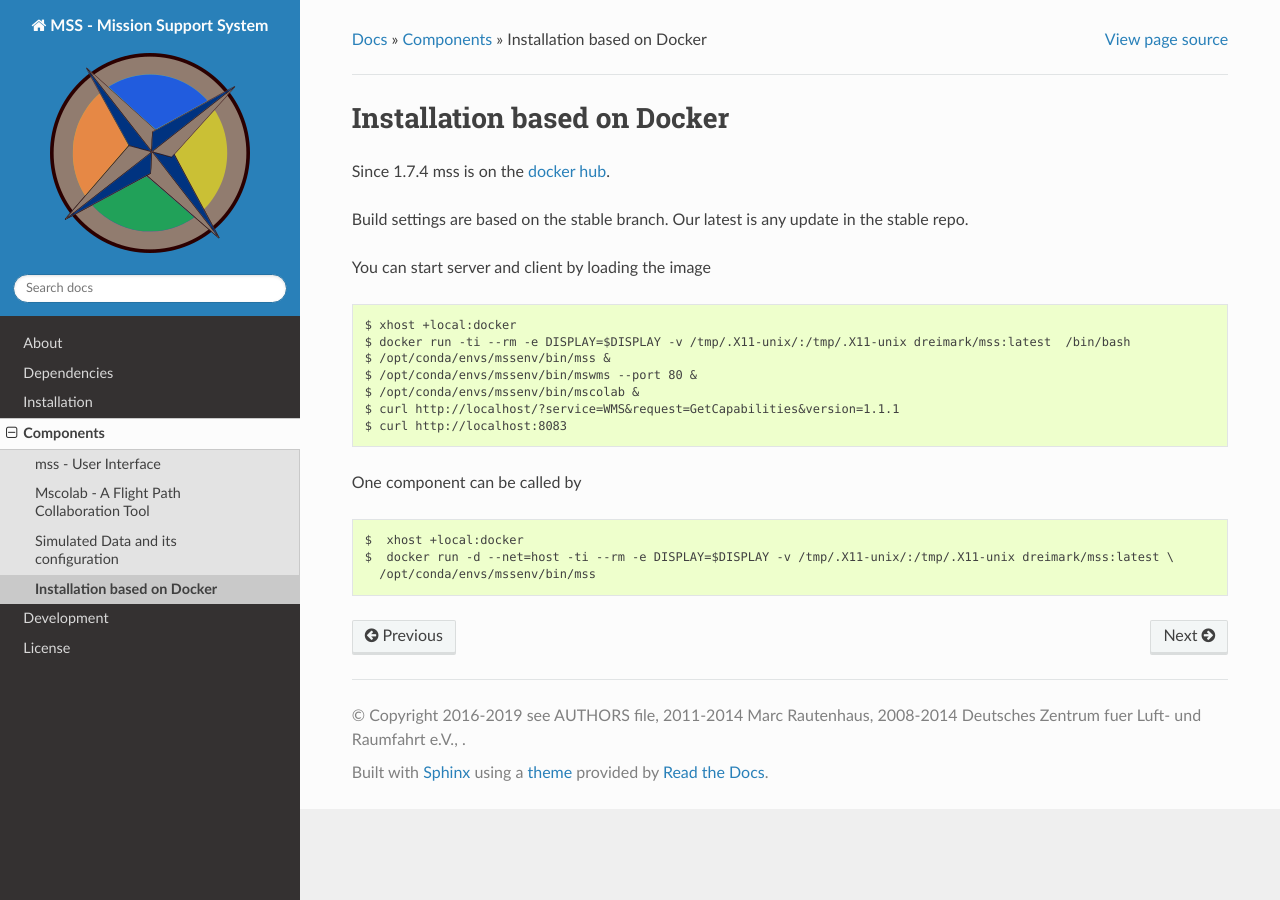
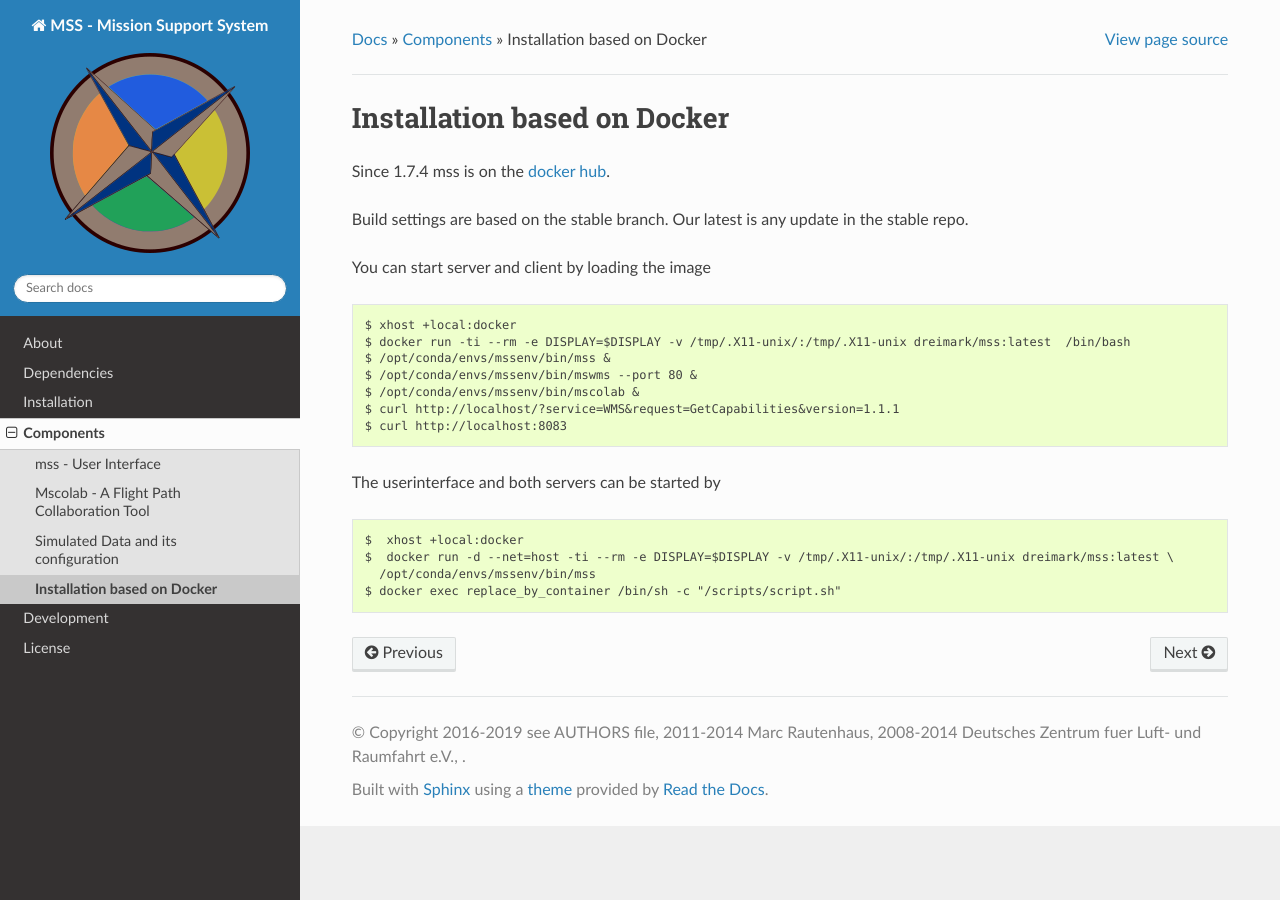
Before and after one commit to Open-MSS/MSS, a Sphinx documentation site: the page built from docs/docker_based_installation.rst, in a window 1280 px wide. Built offline with Sphinx 7.4.7 and the Read the Docs theme 2.0.0, drawn with Linux system fonts in a browser that asks for light colours; pages that are not in the unit, such as notebooks, are missing from menus; the version number could not be read and is left out.

Commit message:
Dockerfile improved

```diff
--- a/docs/docker_based_installation.rst
+++ b/docs/docker_based_installation.rst
@@ -15,8 +15,9 @@ You can start server and client by loading the image ::
  $ curl http://localhost/?service=WMS&request=GetCapabilities&version=1.1.1
  $ curl http://localhost:8083
 
-One component can be called by ::
+The userinterface and both servers can be started by ::
 
  $  xhost +local:docker
  $  docker run -d --net=host -ti --rm -e DISPLAY=$DISPLAY -v /tmp/.X11-unix/:/tmp/.X11-unix dreimark/mss:latest \
    /opt/conda/envs/mssenv/bin/mss
+ $ docker exec replace_by_container /bin/sh -c "/scripts/script.sh"
```
Also changed, not shown: 2 other files.
